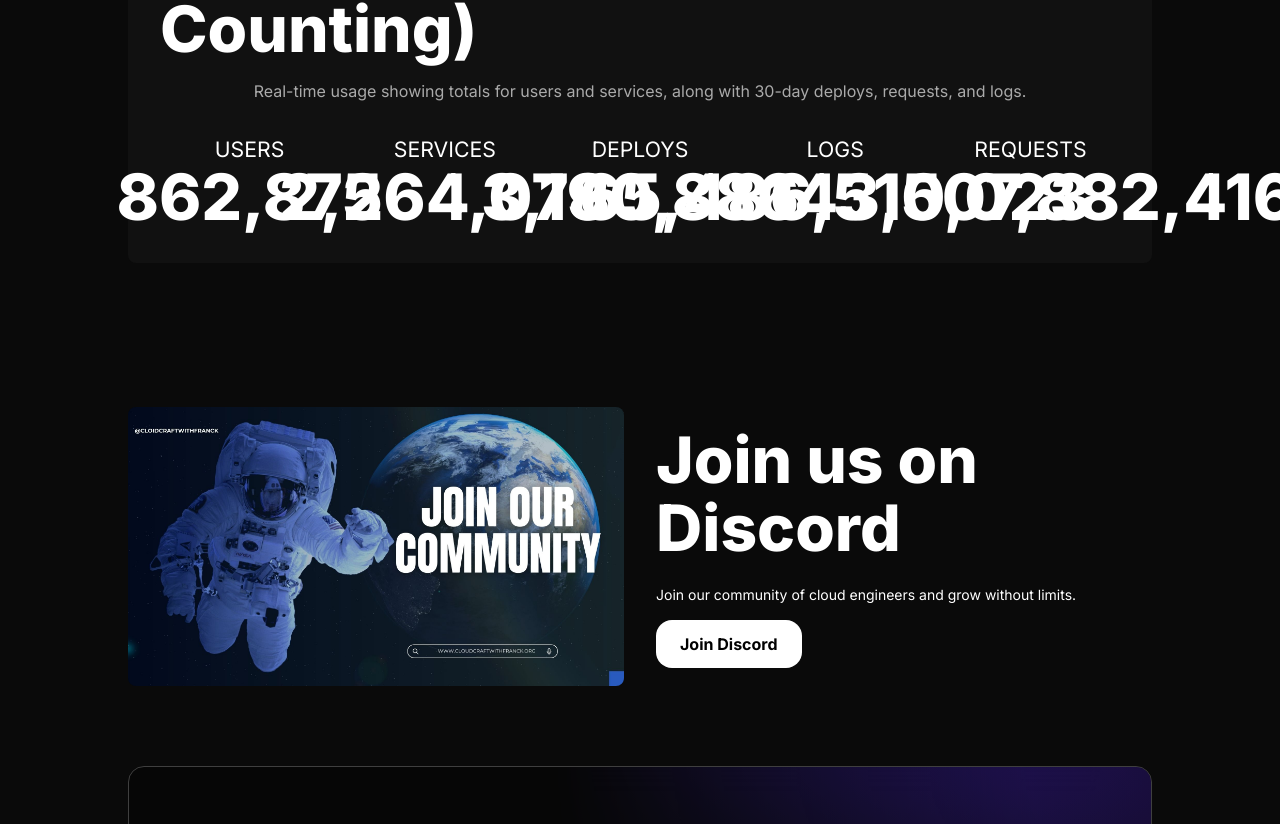
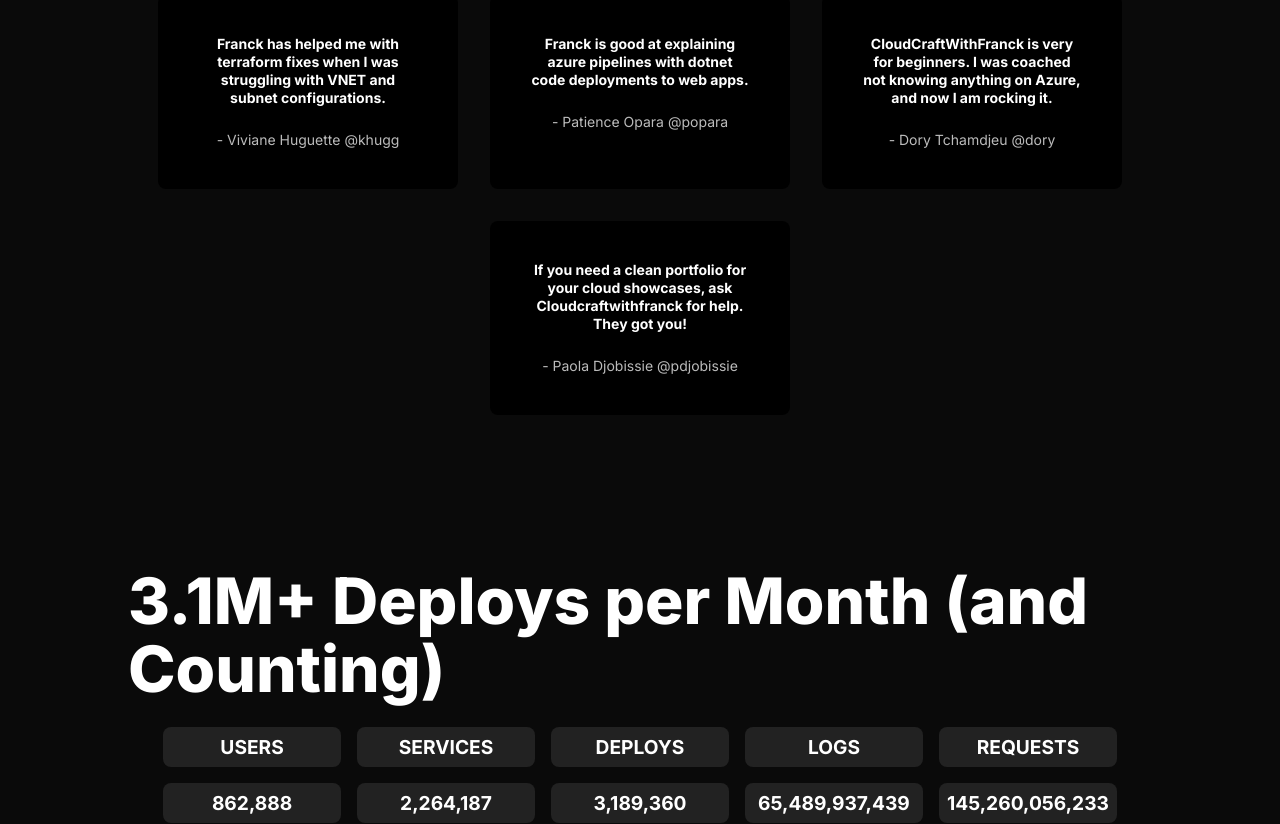
Before and after one commit to CloudCraftWithFranck/cloudcraftwithfranck.github.io, a Next.js app: page /en in a window 1280 px wide. Shown: the part 3456-4280 px from the top of the page. Built offline with nearby package versions, Linux system fonts and the light colour scheme.

Commit message:
Implementing grid for metrics.

```diff
--- /dev/null
+++ b/src/app/[locale]/page.css
@@ -0,0 +1,15 @@
+.deploy-grid {
+    display: grid;
+    grid-template-columns: repeat(5, 1fr);
+    gap: 16px;
+    text-align: center;
+    font-size: 1.2rem;
+}
+
+.grid-item {
+    padding: 8px;
+    background: #222;
+    color: #fff;
+    border-radius: 8px;
+    font-weight: bold;
+}
--- a/src/app/[locale]/page.tsx
+++ b/src/app/[locale]/page.tsx
@@ -8,6 +8,8 @@
 import { Posts } from '@/components/blog/Posts';
 import { getTranslations, unstable_setRequestLocale } from 'next-intl/server';
 import { useTranslations } from 'next-intl';
+
+import './page.css'; // Importing the CSS for styling
 
 export async function generateMetadata(
     { params: { locale } }: { params: { locale: string } }
@@ -114,7 +116,6 @@
                     marginBottom: '2rem',
                 }}
             >
-                {/* Left Column: Title and Text */}
                 <Flex
                     direction="column"
                     flex={1}
@@ -175,7 +176,6 @@
                     </RevealFx>
                 </Flex>
 
-                {/* Right Column: YouTube Video */}
                 <Flex
                     flex={1}
                     justifyContent="center"
@@ -222,116 +222,74 @@
 
             <Projects range={[2]} locale={locale} />
 
-            {/* Metrics Section */}
+            {/* Testimonials Section */}
             <Flex
                 direction="column"
                 alignItems="center"
+                style={{ marginTop: '4rem' }}
+            >
+                <Heading as="h2" variant="display-strong-l" marginBottom="m">
+                    What People Are Saying
+                </Heading>
+                <Flex
+                    direction="row"
                     style={{
-                    marginTop: '4rem',
-                    background: '#111',
-                    padding: '2rem',
-                    borderRadius: '8px',
-                    width: '100%',
+                        flexWrap: 'wrap',
+                        gap: '16px',
+                        justifyContent: 'center',
                     }}
                 >
-                <Heading as="h2" variant="display-strong-l" marginBottom="s">
-                    3.1M+ Deploys per Month (and Counting)
-                </Heading>
-                <Text
-                    variant="body-default-m"
+                    {testimonials.map((testimonial, index) => (
+                        <Flex
+                            key={index}
+                            direction="column"
+                            alignItems="center"
+                            padding="l"
                             style={{
-                        color: '#aaa',
-                        marginBottom: '2rem',
+                                borderRadius: '8px',
+                                background: '#000',
+                                color: '#fff',
+                                maxWidth: '300px',
                                 textAlign: 'center',
+                                margin: '8px',
                             }}
                         >
-                    Real-time usage showing totals for users and services, along with 30-day deploys, requests, and logs.
+                            <Text variant="body-strong-s">
+                                {testimonial.feedback}
                             </Text>
-                <Flex
-                    direction="row"
-                    wrap={true}
-                    justifyContent="space-around"
-                    style={{
-                        width: '100%',
-                        textAlign: 'center',
-                        gap: '1rem',
-                    }}
+                            <Text
+                                variant="body-default-s"
+                                marginTop="m"
+                                style={{ color: '#bbb' }}
                             >
-                    <Flex direction="column" alignItems="center" style={{ flex: '1', minWidth: '150px' }}>
-                        <Text variant="heading-default-l" style={{ color: '#fff' }}>USERS</Text>
-                        <Text variant="display-strong-l">862,875</Text>
+                                - {testimonial.name}{' '}
+                                <span>@{testimonial.username}</span>
+                            </Text>
                         </Flex>
-                    <Flex direction="column" alignItems="center" style={{ flex: '1', minWidth: '150px' }}>
-                        <Text variant="heading-default-l" style={{ color: '#fff' }}>SERVICES</Text>
-                        <Text variant="display-strong-l">2,264,078</Text>
-                    </Flex>
-                    <Flex direction="column" alignItems="center" style={{ flex: '1', minWidth: '150px' }}>
-                        <Text variant="heading-default-l" style={{ color: '#fff' }}>DEPLOYS</Text>
-                        <Text variant="display-strong-l">3,190,886</Text>
-                    </Flex>
-                    <Flex direction="column" alignItems="center" style={{ flex: '1', minWidth: '150px' }}>
-                        <Text variant="heading-default-l" style={{ color: '#fff' }}>LOGS</Text>
-                        <Text variant="display-strong-l">65,486,510,023</Text>
-                    </Flex>
-                    <Flex direction="column" alignItems="center" style={{ flex: '1', minWidth: '150px' }}>
-                        <Text variant="heading-default-l" style={{ color: '#fff' }}>REQUESTS</Text>
-                        <Text variant="display-strong-l">143,507,882,416</Text>
-                    </Flex>
+                    ))}
                 </Flex>
             </Flex>
 
-            {/* Community Section */}
+            {/* Grid Section */}
             <Flex
-                direction="row"
+                direction="column"
                 alignItems="center"
-                justifyContent="center"
-                style={{
-                    marginTop: '4rem',
-                    gap: '32px',
-                }}
-            >
-                {/* Left Column: Community Image */}
-                <Flex flex={1} justifyContent="center">
-                    <img
-                        src="/images/gallery/community-image.jpg"
-                        alt="Join us on Discord"
-                        style={{
-                            borderRadius: '8px',
-                            maxWidth: '100%',
-                            height: 'auto',
-                        }}
-                    />
-                </Flex>
-
-                {/* Right Column: Community Text and Button */}
-                <Flex
-                    flex={1}
-                    direction="column"
-                    justifyContent="center"
-                    alignItems="flex-start"
-                    style={{
-                        textAlign: 'left',
-                    }}
+                style={{ marginTop: '4rem' }}
             >
                 <Heading as="h2" variant="display-strong-l" marginBottom="m">
-                        Join us on Discord
+                    3.1M+ Deploys per Month (and Counting)
                 </Heading>
-                    <Text
-                        variant="body-default-s"
-                        marginBottom="m"
-                        style={{
-                            marginBottom: '1rem',
-                        }}
-                    >
-                        Join our community of cloud engineers and grow without limits.
-                    </Text>
-                    <Button
-                        href="https://cloudcraftwithfranck.org"
-                        variant="primary"
-                        size="l"
-                    >
-                        Join Discord
-                    </Button>
+                <Flex className="deploy-grid">
+                    <div className="grid-item">USERS</div>
+                    <div className="grid-item">SERVICES</div>
+                    <div className="grid-item">DEPLOYS</div>
+                    <div className="grid-item">LOGS</div>
+                    <div className="grid-item">REQUESTS</div>
+                    <div className="grid-item">862,888</div>
+                    <div className="grid-item">2,264,187</div>
+                    <div className="grid-item">3,189,360</div>
+                    <div className="grid-item">65,489,937,439</div>
+                    <div className="grid-item">145,260,056,233</div>
                 </Flex>
             </Flex>
 
```
Lines whose indentation alone changed are shown as unchanged.
